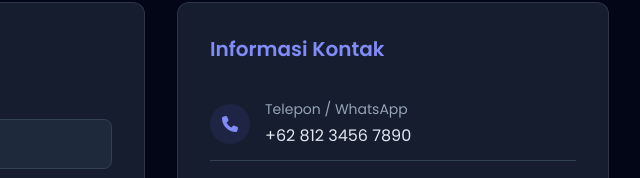
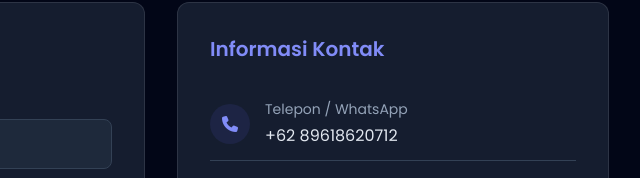
Before and after one commit to Kenjipo/Portofilo, a plain HTML site: page index.html in a window 1280 px wide. Shown: the part 3938-4116 px from the top of the page, 479-1119 px from the left. Drawn offline with nearby package versions, Linux system fonts and the light colour scheme.

Commit message:
Update index.html

```diff
--- a/index.html
+++ b/index.html
@@ -648,7 +648,7 @@
                                 </div>
                                 <div class="contact-info">
                                     <div class="contact-label">Telepon / WhatsApp</div>
-                                    <div class="contact-value">+62 812 3456 7890</div>
+                                    <div class="contact-value">+62 89618620712</div>
                                 </div>
                             </div>
 
```
